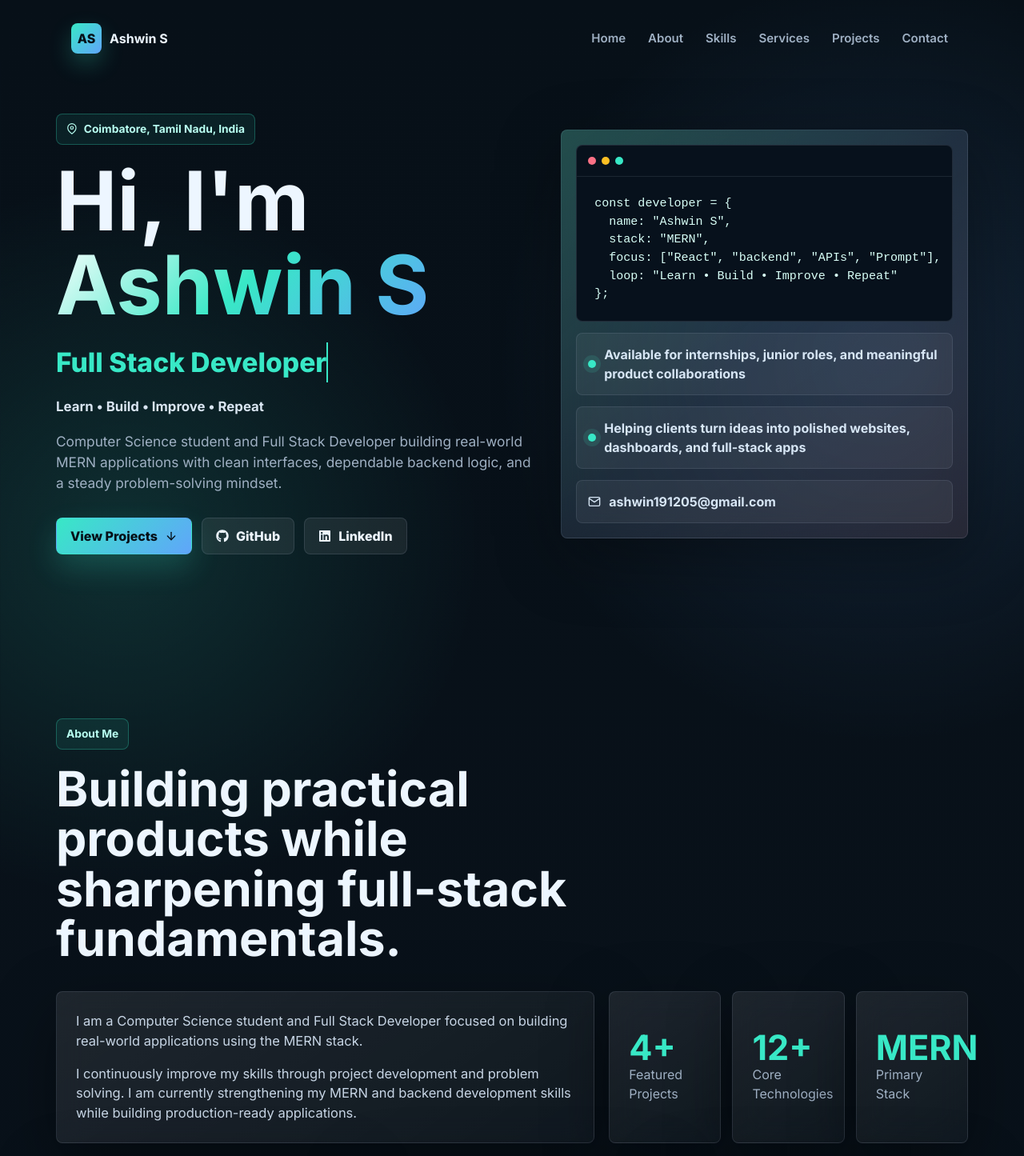
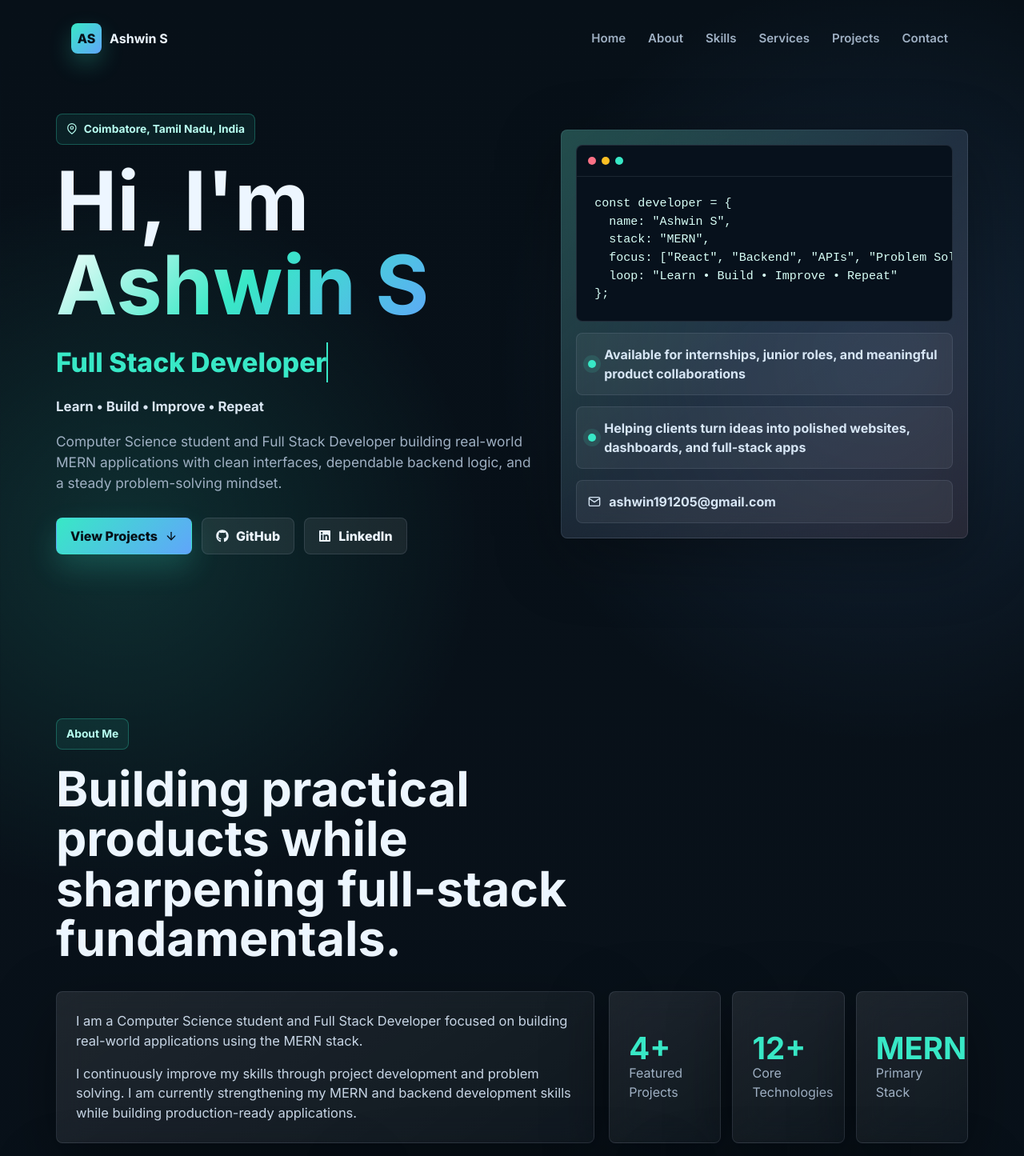
Before and after one commit to ashrx19/Portfolio, a React (Vite) app: page / in a window 1280 px wide. Shown: the top 1445 px of the page at 80% size. Built offline with nearby package versions, Linux system fonts and the light colour scheme.

Commit message:
Polish copy and stat alignment

```diff
--- a/src/App.css
+++ b/src/App.css
@@ -427,7 +427,7 @@ pre {
 
 .stat-card strong {
   color: var(--teal);
-  font-size: clamp(1.8rem, 4vw, 2.7rem);
+  font-size: clamp(1.8rem, 3vw, 2.45rem);
   line-height: 1;
 }
 
--- a/src/components/Hero.jsx
+++ b/src/components/Hero.jsx
@@ -57,7 +57,7 @@ export default function Hero() {
               <code>{`const developer = {
   name: "Ashwin S",
   stack: "MERN",
-  focus: ["React", "backend", "APIs", "Prompt"],
+  focus: ["React", "Backend", "APIs", "Problem Solving"],
   loop: "Learn • Build • Improve • Repeat"
 };`}</code>
             </pre>
```
